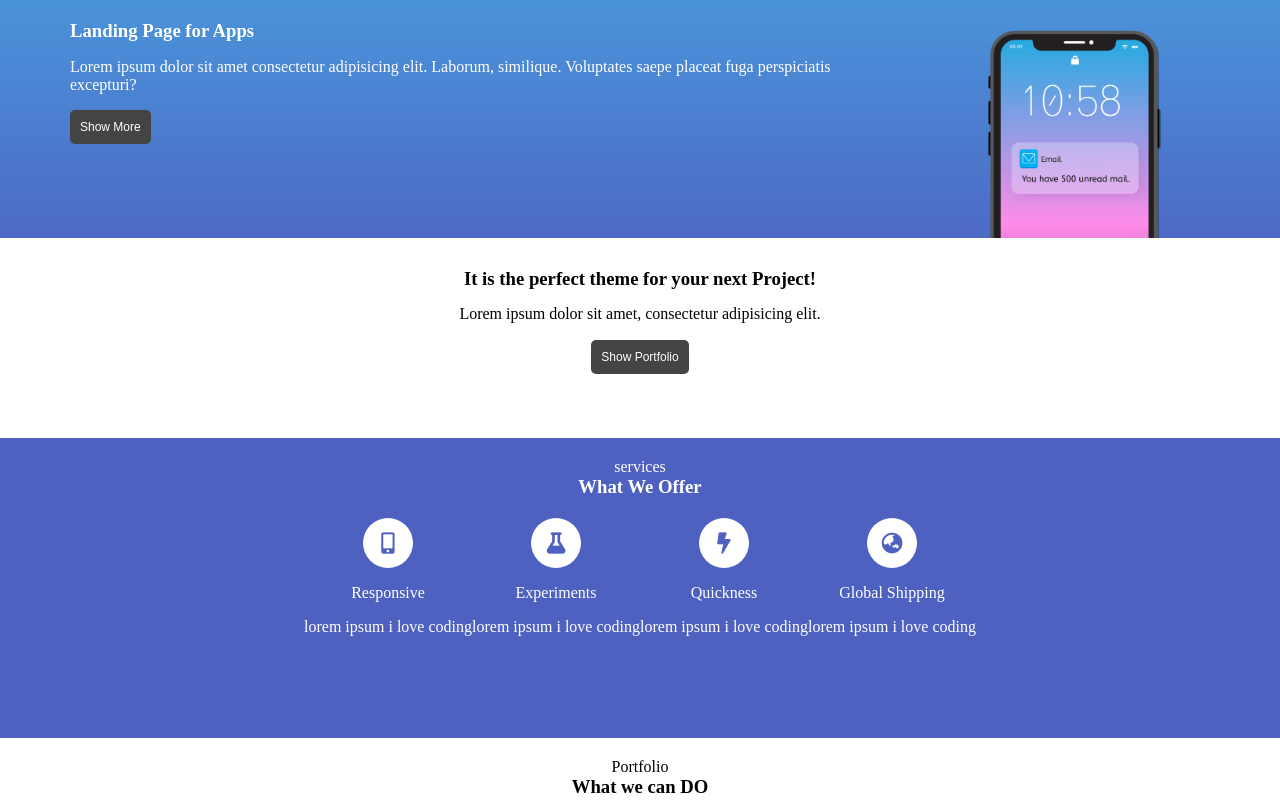
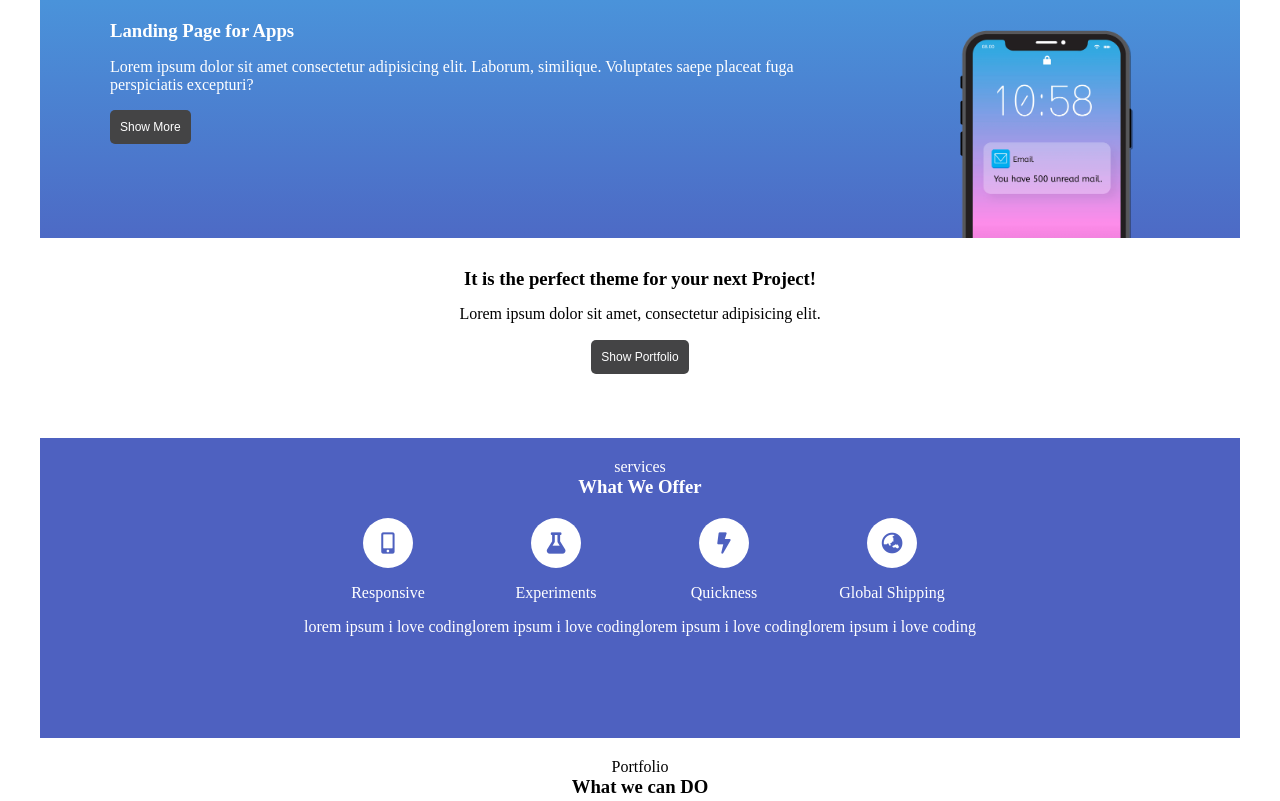
Before and after one commit to eunyeong-bae/portfolio-landingPg, a plain HTML site: page index.html in a window 1280 px wide. Shown: the top 801 px of the page. Drawn offline with Linux system fonts and the light colour scheme.

Commit message:
넓은 모니터 사이즈 대처하기 위해 css 추가

```diff
--- a/css/main.css
+++ b/css/main.css
@@ -17,10 +17,11 @@ h4 {
 .page-main {
     width: 100%;
     height: 100%;
+    max-width: 1200px;
+    margin: auto;
 }
 
 .page-header{
-    width: 100%;
     display: flex;
     padding: 20px 20px 0 20px;
     background: linear-gradient(#4A93DA, #4D6AC5);
```
Also changed, not shown: index.html (+2 -0 lines).
